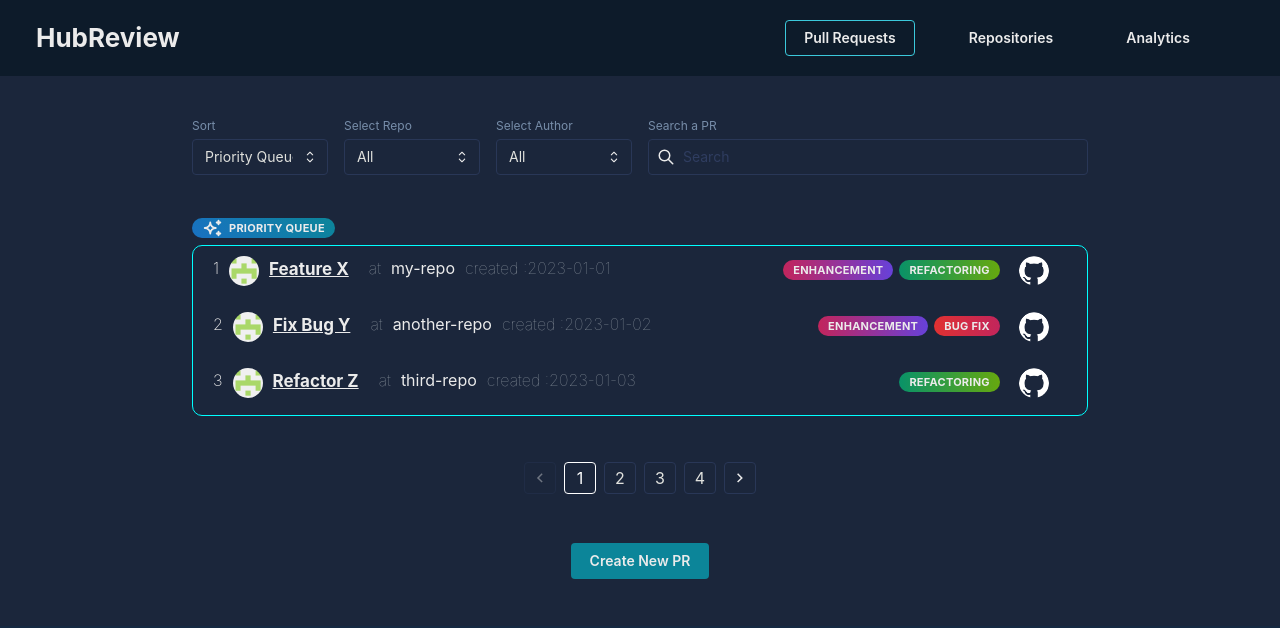
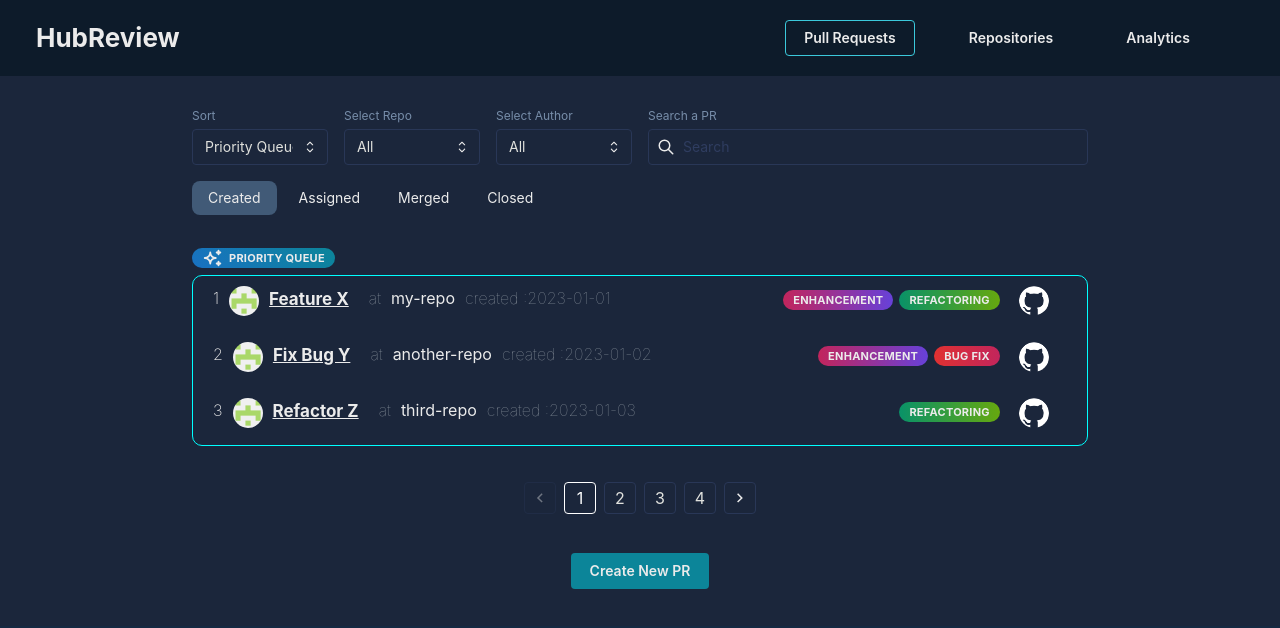
Before and after one commit to hubreviewapp/hubreview, a React (Vite) app in the folder web-client/: page / in a window 1280 px wide. Shown: the top 628 px of the page. Built offline with nearby package versions, Linux system fonts and the light colour scheme.

Commit message:
feat:prListTabAddition

```diff
--- a/web-client/src/components/Tab.tsx
+++ b/web-client/src/components/Tab.tsx
@@ -17,7 +17,7 @@ function TabComp({ tabs, updateTab }: TabComponentProps) {
   //const iconStyle = { width: rem(12), height: rem(12) };
 
   return (
-    <Tabs color="indigo" variant="pills" radius="md" defaultValue={activeTab} onChange={handleChange}>
+    <Tabs color="#415A77" variant="pills" radius="md" defaultValue={activeTab} onChange={handleChange}>
       <Tabs.List>
         {tabs.map((tab) => (
           <Tabs.Tab key={tab} value={tab} leftSection={""}>
--- a/web-client/src/pages/PRListPage.tsx
+++ b/web-client/src/pages/PRListPage.tsx
@@ -4,6 +4,7 @@ import PRBox from "../components/PRBox";
 import { IconSparkles, IconSearch } from "@tabler/icons-react";
 import { useState } from "react";
 import { Flex, Box, Button, Pagination, NativeSelect, Grid, TextInput, Badge, rem } from "@mantine/core";
+import TabComp from "../components/Tab";
 
 function PRList() {
   // TODO const prTabs: string[] = ["created", "assigned", "merged"];
@@ -17,6 +18,19 @@ function PRList() {
 
   const iconSparkles = <IconSparkles style={{ width: rem(22), height: rem(22) }} />;
   const iconSearch = <IconSearch style={{ width: rem(18), height: rem(18) }} />;
+
+  const prTabs: string[] = ["created", "assigned", "merged", "closed"];
+  const [currentTab, setCurrentTab] = useState<string|null>(prTabs[1]);
+  const [prList, setPrList] = useState(prsData)
+  const updateTab = (newTab: string|null) => {
+    setCurrentTab(newTab);
+    if (newTab === "created") {
+      setPrList(prsData);
+    }
+    else {
+      setPrList([]);
+    }
+  };
 
   return (
     <Flex h={"550px"} p={0} m={0} w="100%" justify="space-evenly" align={"center"} direction="column" bg="#1B263B">
@@ -48,6 +62,10 @@ function PRList() {
         <Grid.Col span={6}>
           <TextInput leftSection={iconSearch} description="Search a PR" placeholder="Search" />
         </Grid.Col>
+        <Grid.Col>
+          <TabComp tabs={prTabs} updateTab={updateTab}></TabComp>
+          {currentTab === 'modified files' }
+        </Grid.Col>
       </Grid>
       <Box w={"70%"}>
         <Badge
@@ -66,7 +84,7 @@ function PRList() {
               : { border: "solid 0.5px #415A77", borderRadius: "10px" }
           }
         >
-          {prsData.map((item) => (
+          {prList.map((item) => (
             <PRBox
               key={item.id}
               id={item.id}
```
